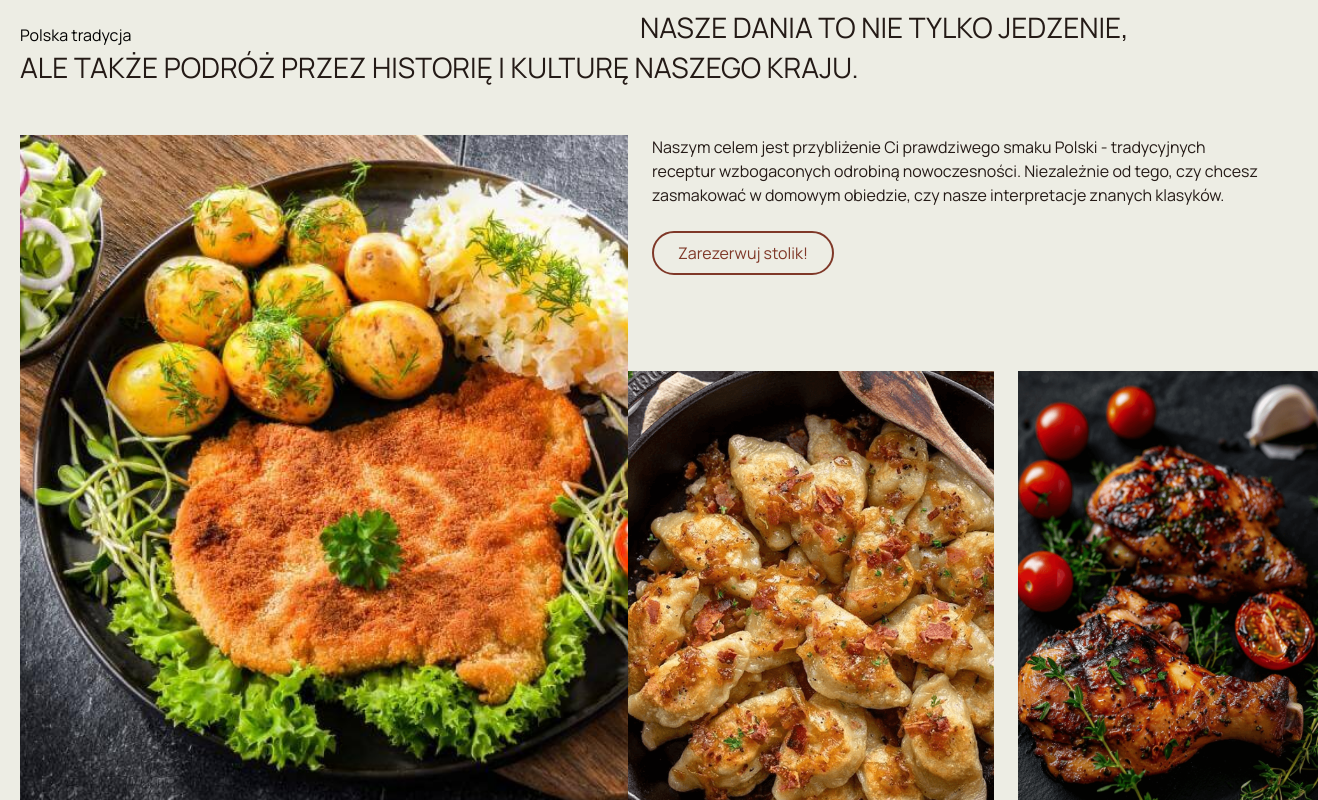
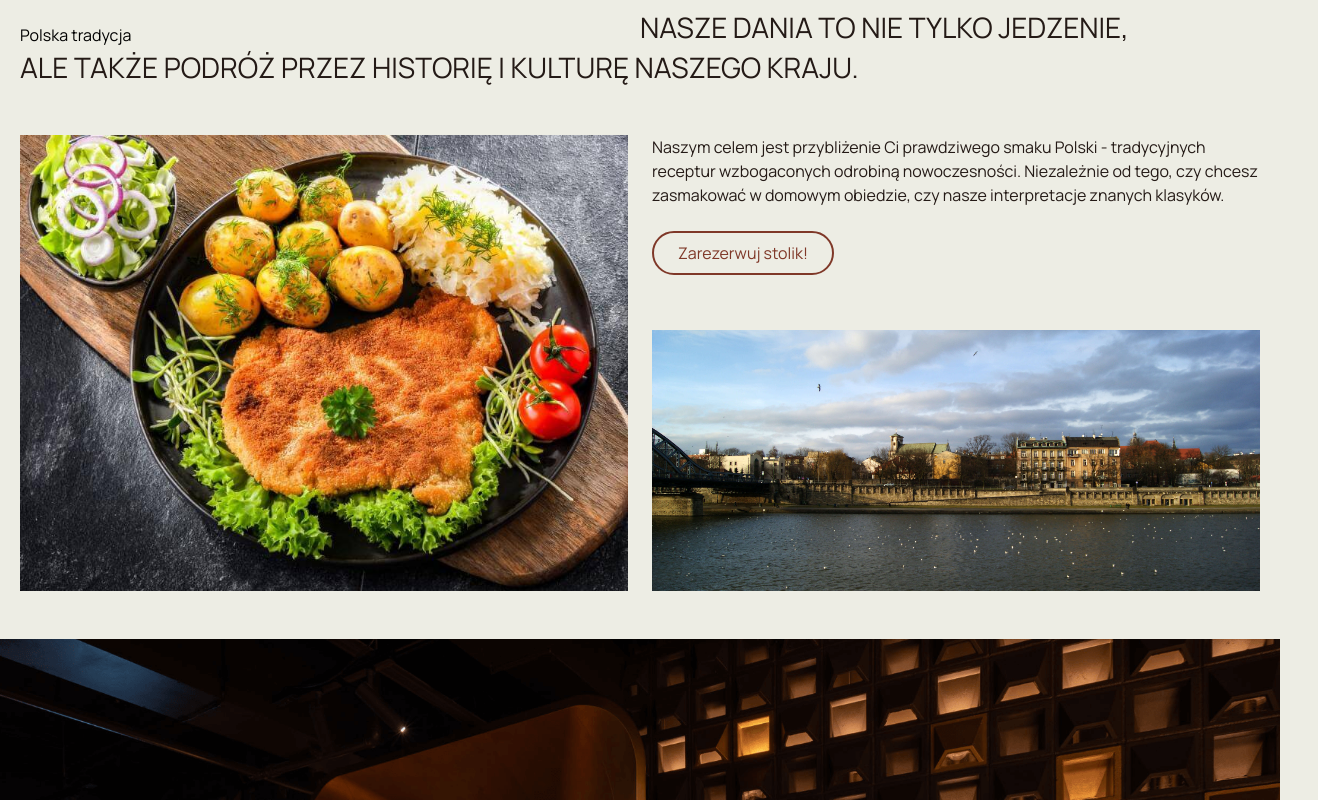
Before and after one commit to majkeloess/przyjemnosc, a Next.js app: page / in a window 1280 px wide. Shown: the part 1660-2460 px from the top of the page, 1318 px wide, since content can reach past the window. Built offline with nearby package versions, Linux system fonts and the light colour scheme.

Commit message:
UI update

```diff
--- a/components/subpages/Onas.tsx
+++ b/components/subpages/Onas.tsx
@@ -16,16 +16,18 @@ function Onas() {
           ale także podróż przez historię i kulturę naszego kraju.
         </h2>
       </div>
-      <div className="grid grid-cols-2 grid-rows-3 mt-12 gap-6">
-        <div className="row-span-3 col-span-1 relative">
+      <div className="flex flex-row gap-6 mt-12">
+        <div className="w-1/2">
           <Image
             src="/schabowy.jpg"
             alt="schabowy"
-            layout="fill"
-            objectFit="cover"
+            width={500}
+            height={500}
+            className="w-full"
           />
         </div>
-        <div className="row-span-1 col-span-1">
+        <div className="w-1/2 flex flex-col justify-between">
+          <div>
             <p className="text-fontcolor">
               Naszym celem jest przybliżenie Ci prawdziwego smaku Polski -
               tradycyjnych receptur wzbogaconych odrobiną nowoczesności.
@@ -36,9 +38,17 @@ function Onas() {
               <Button text="Zarezerwuj stolik!" link="/rezerwacje" />
             </div>
           </div>
-        <div className="row-span-2 col-span-1 flex flex-row justify-center gap-6">
-          <Image src="/pierogi.png" alt="pierogi" width={400} height={200} />
-          <Image src="/kurczak.png" alt="kurczak" width={300} height={200} />
+          <div>
+            <div className="w-full">
+              <Image
+                src="/kazimierz.jpg"
+                alt="kazimierz"
+                width={500}
+                height={400}
+                className="w-full"
+              />
+            </div>
+          </div>
         </div>
       </div>
     </section>
```
Also changed, not shown: types.ts (+8 -8 lines). Lines whose indentation alone changed are shown as unchanged.
